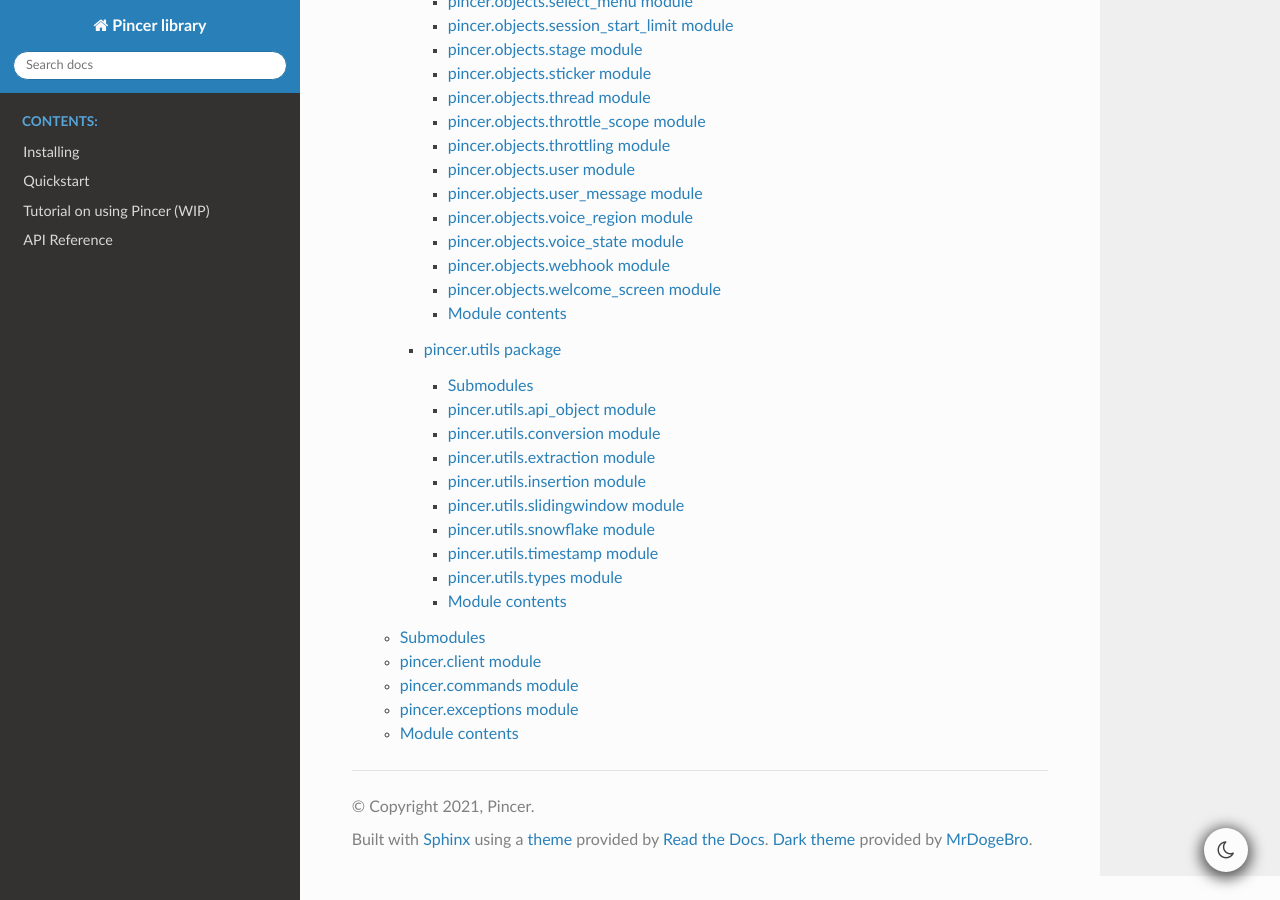
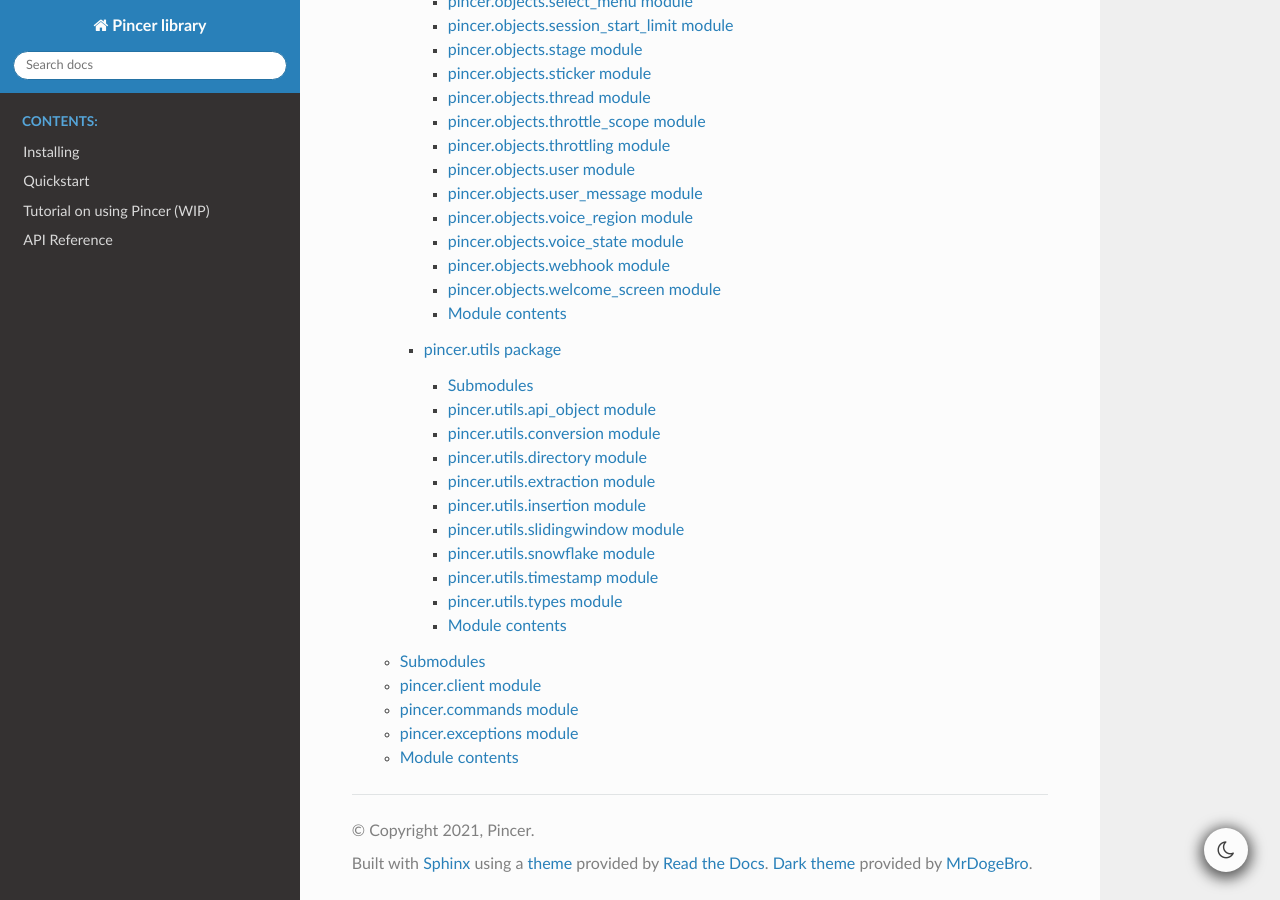
Before and after one commit to Pincer-org/Pincer, a Sphinx documentation site: the page built from docs/modules.rst, in a window 1280 px wide and 900 px high, scrolled down 1814 px. Built offline with Sphinx 7.4.7 and the Read the Docs theme 2.0.0, drawn with Linux system fonts in a browser that asks for light colours; the version number is read from the project's files by our own code.

Commit message:
📝 Autogenerated Update to Docs

```diff
--- a/docs/pincer.utils.rst
+++ b/docs/pincer.utils.rst
@@ -16,6 +16,14 @@ pincer.utils.conversion module
 ------------------------------
 
 .. automodule:: pincer.utils.conversion
+   :members:
+   :undoc-members:
+   :show-inheritance:
+
+pincer.utils.directory module
+-----------------------------
+
+.. automodule:: pincer.utils.directory
    :members:
    :undoc-members:
    :show-inheritance:
```
